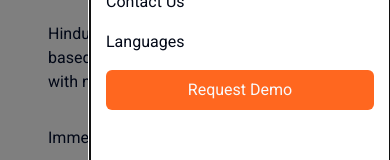
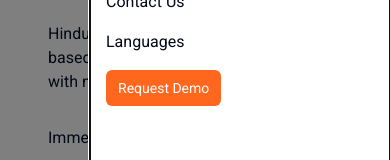
Before and after one commit to sachin691/ht_frontend, a Next.js app: page /home in a window 390 px wide. Both pictures are taken after a click on the icon 354 px from the left and 72 px from the top of the page. Shown: the part 227-387 px from the top of the page. Built offline with nearby package versions, Linux system fonts and the light colour scheme.

Commit message:
make demo form responsive

```diff
--- a/components/DemoForm.tsx
+++ b/components/DemoForm.tsx
@@ -44,34 +44,35 @@ const DemoForm = () => {
   };
 
   return (
-    <div className="grid grid-cols-1 md:grid-cols-2 gap-4 p-4 h-full">
-      <div className="flex flex-col gap-y-4 mx-auto">
+    <div className="p-0 md:p-6 lg:p-8">
+      <div className="flex flex-col md:flex-row gap-4 md:gap-8">
+        <div className="flex flex-col items-center md:items-start w-full md:w-1/2">
           <Image
             src="https://i0.wp.com/hindustanitongue.com/wp-content/uploads/2022/09/Hindustani-Tongue-Horizontal-Color.png?fit=3646%2C1298&ssl=1"
             alt="Hindustani Tongue Logo"
             width={250}
             height={250}
-          className="cursor-pointer"
+            className="cursor-pointer mb-4 md:mb-6"
             onClick={() => router.push("/home")}
           />
-        <h1 className="text-black text-2xl font-semibold">Hindustani Tongue</h1>
-        <Badge variant="outline" className="w-[10rem] flex items-center justify-center space-x-2 py-2">
+          <h1 className="text-black text-2xl font-semibold text-center md:text-left mb-2">Hindustani Tongue</h1>
+          <Badge variant="outline" className="w-full max-w-xs mb-4 flex items-center justify-center space-x-2 py-2">
             <Clock className="w-4 h-4" />
             <span>30 Minutes</span>
           </Badge>
-        <p className="text-xl">Choose a time that works for you.</p>
+          <p className="text-xl text-center md:text-left">Choose a time that works for you.</p>
         </div>
 
-      <div className="flex items-center grow h-full">
+        <div className="flex justify-center items-center w-full md:w-1/2">
           {!dateSelected ? (
             <Calendar
               mode="single"
               selected={date}
               onSelect={handleDateSelect}
-            className="w-full h-full rounded-md border p-4 sm:p-6 lg:p-8"
+              className="md:w-full h-full rounded-md border p-4 sm:p-6 lg:p-8"
             />
           ) : (
-          <div className="flex flex-col gap-y-4 w-full h-full">
+            <div className="flex flex-col gap-y-4 w-full">
               <h2 className="text-xl font-semibold text-center">Select a Time Slot</h2>
               <div className="overflow-y-auto max-h-[20rem] p-4 border rounded-md space-y-2">
                 {timeSlots.map((time, index) => (
@@ -101,6 +102,7 @@ const DemoForm = () => {
           )}
         </div>
       </div>
+    </div>
   );
 };
 
--- a/components/Navbar.tsx
+++ b/components/Navbar.tsx
@@ -3,7 +3,6 @@
 import React, { useState, useEffect } from "react";
 import Image from "next/image";
 import Link from "next/link";
-import { Button } from "../components/ui/button";
 import { useRouter } from "next/navigation";
 import { MyDrawer } from "./ui/myDrawer";
 import { motion } from "framer-motion";
@@ -119,7 +118,7 @@ const Navbar = () => {
               Request Demo
             </DialogTrigger>
           </motion.div>
-          <DialogContent className="min-w-[60rem] min-h-[30rem] h-auto">
+          <DialogContent className="w-full md:min-w-[60rem] min-h-[30rem] h-auto">
             <DialogHeader>
               <DialogTitle className="text-center text-3xl">Request Demo</DialogTitle>
               <DialogDescription className="h-full">
--- a/components/ui/calendar.tsx
+++ b/components/ui/calendar.tsx
@@ -27,7 +27,7 @@ function Calendar({ className, classNames, showOutsideDays = true, ...props }: C
         nav_button_previous: "absolute left-1",
         nav_button_next: "absolute right-1",
         table: "w-full border-collapse space-y-2", // Added more space between rows
-        head_row: "flex space-x-3 ml-3",
+        head_row: "flex md:space-x-3 md:ml-3",
         head_cell: "text-muted-foreground rounded-md w-9 font-normal text-[0.75rem] sm:text-base md:text-lg", // Responsive header cell text size
         row: "flex w-full mt-2",
         cell: "h-9 w-9 sm:h-10 sm:w-10 md:h-12 md:w-12 text-center text-sm p-0 relative [&:has([aria-selected].day-range-end)]:rounded-r-md [&:has([aria-selected].day-outside)]:bg-accent/50 [&:has([aria-selected])]:bg-accent first:[&:has([aria-selected])]:rounded-l-md last:[&:has([aria-selected])]:rounded-r-md focus-within:relative focus-within:z-20",
--- a/components/ui/dialog.tsx
+++ b/components/ui/dialog.tsx
@@ -38,7 +38,7 @@ const DialogContent = React.forwardRef<
     <DialogPrimitive.Content
       ref={ref}
       className={cn(
-        "fixed left-[50%] top-[50%] z-50 grid w-full max-w-lg translate-x-[-50%] translate-y-[-50%] gap-4 border bg-background p-6 shadow-lg duration-200 data-[state=open]:animate-in data-[state=closed]:animate-out data-[state=closed]:fade-out-0 data-[state=open]:fade-in-0 data-[state=closed]:zoom-out-95 data-[state=open]:zoom-in-95 data-[state=closed]:slide-out-to-left-1/2 data-[state=closed]:slide-out-to-top-[48%] data-[state=open]:slide-in-from-left-1/2 data-[state=open]:slide-in-from-top-[48%] sm:rounded-lg",
+        "fixed left-[50%] top-[50%] z-[100] grid w-full max-w-lg translate-x-[-50%] translate-y-[-50%] gap-4 border bg-background p-6 shadow-lg duration-200 data-[state=open]:animate-in data-[state=closed]:animate-out data-[state=closed]:fade-out-0 data-[state=open]:fade-in-0 data-[state=closed]:zoom-out-95 data-[state=open]:zoom-in-95 data-[state=closed]:slide-out-to-left-1/2 data-[state=closed]:slide-out-to-top-[48%] data-[state=open]:slide-in-from-left-1/2 data-[state=open]:slide-in-from-top-[48%] sm:rounded-lg",
         className
       )}
       {...props}
--- a/components/ui/myDrawer.tsx
+++ b/components/ui/myDrawer.tsx
@@ -1,16 +1,35 @@
 "use client";
 
+import { useState } from "react";
 import { Drawer } from "vaul";
-import { Button } from "./button";
 import { useRouter } from "next/navigation";
+import { motion } from "framer-motion";
 import { Menu } from "lucide-react";
 import Image from "next/image";
+import {
+  Dialog,
+  DialogContent,
+  DialogDescription,
+  DialogHeader,
+  DialogTitle,
+  DialogTrigger,
+} from "@/components/ui/dialog";
+import DemoForm from "../DemoForm";
+
 export function MyDrawer() {
-    const router = useRouter();
+  const router = useRouter();
+  const [drawerOpen, setDrawerOpen] = useState(false);
+  const [dialogOpen, setDialogOpen] = useState(false);
+
+  const handleOpenDialog = () => {
+    setDrawerOpen(false); // Close the drawer
+    setDialogOpen(true); // Open the dialog
+  };
+
   return (
-    <Drawer.Root direction="right">
+    <Drawer.Root direction="right" open={drawerOpen} onOpenChange={setDrawerOpen}>
       <Drawer.Trigger asChild>
-        <Menu className="w-6 h-6 cursor-pointer" />
+        <Menu className="w-6 h-6 cursor-pointer" onClick={() => setDrawerOpen(true)} />
       </Drawer.Trigger>
       <Drawer.Portal>
         <Drawer.Overlay className="fixed inset-0 bg-black/50 md:hidden" />
@@ -39,14 +58,32 @@ export function MyDrawer() {
                 <a href="#" className="hover:text-[#FF671F]" onClick={() => router.push("/languages")}>
                   Languages
                 </a>
-                <a href="#">
-                  <Button className="bg-[#FF671F] hover:bg-[#046A38] text-base px-6 py-3 w-full">Request Demo</Button>
-                </a>
+                <motion.div whileHover={{ scale: 1.05 }} whileTap={{ scale: 0.95 }}>
+                  <button
+                    className="bg-[#FF671F] hover:bg-[#046A38] text-sm md:text-base text-white px-3 py-2 md:px-6 md:py-2 rounded-md"
+                    onClick={handleOpenDialog}
+                  >
+                    Request Demo
+                  </button>
+                </motion.div>
               </div>
             </div>
           </div>
         </Drawer.Content>
       </Drawer.Portal>
+
+      {dialogOpen && (
+        <Dialog open={dialogOpen} onOpenChange={setDialogOpen}>
+          <DialogContent className="min-w-[60rem] min-h-[30rem] h-auto">
+            <DialogHeader>
+              <DialogTitle className="text-center text-3xl">Request Demo</DialogTitle>
+              <DialogDescription className="h-full">
+                <DemoForm />
+              </DialogDescription>
+            </DialogHeader>
+          </DialogContent>
+        </Dialog>
+      )}
     </Drawer.Root>
   );
 }
```
Lines whose indentation alone changed are shown as unchanged.
